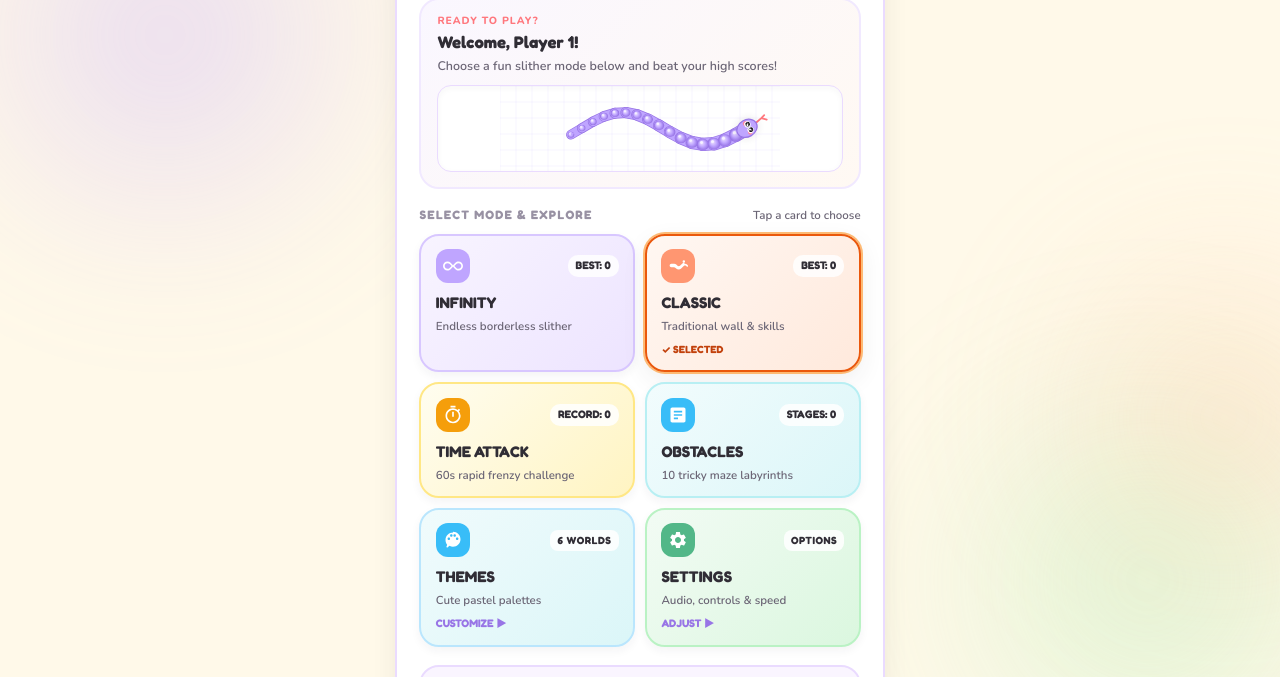
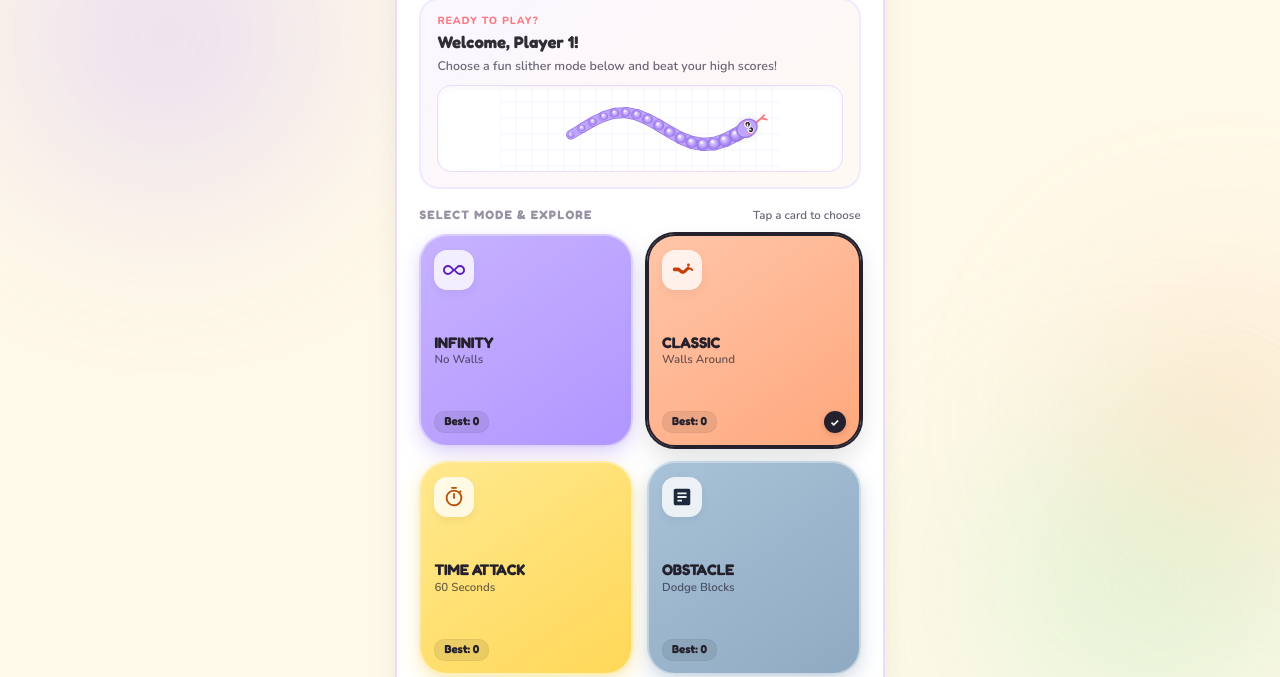
Before and after one commit to ganeshkumar1887/neon-snake-game, a plain HTML site: page index.html in a window 1280 px wide. Shown: the part 102-779 px from the top of the page. Drawn offline with nearby package versions, Linux system fonts and the light colour scheme.

Commit message:
Transform home cards to curved squares with rich pastels and 13px gap

```diff
--- a/css/style.css
+++ b/css/style.css
@@ -475,85 +475,110 @@ html, body {
 .home-cards-grid {
   display: grid;
   grid-template-columns: repeat(2, 1fr);
-  gap: 10px;
+  gap: 14px;
+  width: 100%;
 }
 
 .home-card-item {
-  border-radius: 20px;
-  padding: 0.85rem 0.9rem;
-  display: flex;
-  flex-direction: column;
-  gap: 0.35rem;
+  aspect-ratio: 1 / 1;
+  border-radius: 28px;
+  padding: 14px 13px 12px 13px;
+  display: flex;
+  flex-direction: column;
+  justify-content: space-between;
+  align-items: flex-start;
+  position: relative;
   cursor: pointer;
-  position: relative;
-  transition: transform 0.16s var(--anim-bounce), box-shadow 0.16s ease, border-color 0.16s ease;
   user-select: none;
-  box-shadow: var(--shadow-sm);
   outline: none;
+  box-sizing: border-box;
+  border: 2px solid rgba(255, 255, 255, 0.45);
+  box-shadow: 0 8px 18px rgba(0, 0, 0, 0.05), 0 2px 4px rgba(0, 0, 0, 0.03);
+  transition: transform 0.2s cubic-bezier(0.34, 1.56, 0.64, 1), box-shadow 0.2s ease, border-color 0.2s ease;
+  overflow: hidden;
 }
 
 .home-card-item:hover {
-  transform: translateY(-3px);
-  box-shadow: var(--shadow-md);
+  transform: translateY(-4px) scale(1.02);
+  box-shadow: 0 14px 26px rgba(0, 0, 0, 0.09);
 }
 
 .home-card-item:active {
-  transform: scale(0.97);
+  transform: scale(0.96);
 }
 
 .card-top {
   display: flex;
   justify-content: space-between;
-  align-items: center;
+  align-items: flex-start;
+  width: 100%;
 }
 
 .card-icon-wrap {
-  width: 34px;
-  height: 34px;
-  border-radius: 12px;
+  width: 40px;
+  height: 40px;
+  border-radius: 13px;
   display: flex;
   align-items: center;
   justify-content: center;
+  background: rgba(255, 255, 255, 0.78);
+  backdrop-filter: blur(4px);
+  box-shadow: 0 4px 10px rgba(0, 0, 0, 0.05);
+  transition: transform 0.2s ease;
+}
+
+.home-card-item:hover .card-icon-wrap {
+  transform: scale(1.08) rotate(-4deg);
 }
 
 .svg-card-icon {
-  width: 20px;
-  height: 20px;
+  width: 22px;
+  height: 22px;
+}
+
+.card-body {
+  display: flex;
+  flex-direction: column;
+  gap: 2px;
+  width: 100%;
 }
 
 .card-title {
   font-family: var(--font-display);
   font-size: 0.96rem;
-  font-weight: 700;
-  color: var(--color-dark);
-  margin-top: 0.2rem;
+  font-weight: 800;
+  color: #24212D;
+  margin: 0;
+  line-height: 1.15;
+  letter-spacing: -0.2px;
 }
 
 .card-desc {
   font-size: 0.72rem;
-  color: var(--color-text-muted);
-  line-height: 1.25;
-}
-
-.card-badge {
-  font-family: var(--font-display);
-  font-size: 0.68rem;
-  font-weight: 700;
-  padding: 0.2rem 0.5rem;
+  font-weight: 600;
+  color: rgba(36, 33, 45, 0.68);
+  margin: 0;
+  line-height: 1.2;
+}
+
+.card-bottom {
+  display: flex;
+  align-items: center;
+  justify-content: space-between;
+  width: 100%;
+}
+
+.card-badge, .card-badge-pill {
+  font-family: var(--font-display);
+  font-size: 0.72rem;
+  font-weight: 700;
+  padding: 3px 9px;
   border-radius: 10px;
-  background: rgba(255, 255, 255, 0.85);
-  color: var(--color-dark);
-}
-
-.card-badge-pill {
-  font-family: var(--font-display);
-  font-size: 0.65rem;
-  font-weight: 800;
-  letter-spacing: 0.5px;
-  padding: 0.2rem 0.45rem;
-  border-radius: 8px;
-  background: rgba(255, 255, 255, 0.85);
-  color: var(--color-dark);
+  background: rgba(0, 0, 0, 0.08);
+  color: #24212D;
+  border: 1px solid rgba(0, 0, 0, 0.04);
+  line-height: 1.2;
+  width: fit-content;
 }
 
 .card-check {
@@ -561,111 +586,90 @@ html, body {
   font-family: var(--font-display);
   font-size: 0.65rem;
   font-weight: 800;
+  width: 22px;
+  height: 22px;
+  border-radius: 50%;
+  background: #24212D;
+  color: #FFFFFF;
+  align-items: center;
+  justify-content: center;
+  box-shadow: 0 2px 6px rgba(0, 0, 0, 0.15);
+}
+
+.card-action-hint {
+  font-family: var(--font-display);
+  font-size: 0.68rem;
+  font-weight: 800;
+  color: #24212D;
+  opacity: 0.8;
+}
+
+/* Selected Active Card State */
+.home-card-item.active {
+  border-color: #24212D;
+  box-shadow: 0 0 0 2px #24212D, 0 10px 24px rgba(0, 0, 0, 0.12);
+}
+
+.home-card-item.active .card-check {
+  display: flex;
+}
+
+/* ==========================================================================
+   CARD PALETTES (Darker, Saturated Rich Pastels - Matching Reference Screenshot)
+   ========================================================================== */
+
+/* Card 1: INFINITY (Lavender) */
+.card-lavender {
+  background: linear-gradient(145deg, #C7B2FF 0%, #B196FF 100%);
+  box-shadow: 0 8px 20px rgba(177, 150, 255, 0.35), 0 2px 6px rgba(0, 0, 0, 0.04);
+}
+.card-lavender .card-icon-wrap {
+  color: #5B21B6;
+}
+
+/* Card 2: CLASSIC (Peach) */
+.card-peach {
+  background: linear-gradient(145deg, #FFC5A8 0%, #FFA87D 100%);
+  box-shadow: 0 8px 20px rgba(255, 168, 125, 0.35), 0 2px 6px rgba(0, 0, 0, 0.04);
+}
+.card-peach .card-icon-wrap {
+  color: #C2410C;
+}
+
+/* Card 3: TIME ATTACK (Soft Yellow) */
+.card-yellow {
+  background: linear-gradient(145deg, #FFE88D 0%, #FFD858 100%);
+  box-shadow: 0 8px 20px rgba(255, 216, 88, 0.38), 0 2px 6px rgba(0, 0, 0, 0.04);
+}
+.card-yellow .card-icon-wrap {
+  color: #B45309;
+}
+
+/* Card 4: OBSTACLE (Muted Slate / Steel Blue) */
+.card-sky {
+  background: linear-gradient(145deg, #A8C2D7 0%, #8FAAC2 100%);
+  box-shadow: 0 8px 20px rgba(143, 170, 194, 0.35), 0 2px 6px rgba(0, 0, 0, 0.04);
+}
+.card-sky .card-icon-wrap {
+  color: #1E293B;
+}
+
+/* Card 5: THEMES (Sky Cyan / Blue) */
+.card-lightblue, .card-purple {
+  background: linear-gradient(145deg, #B2EEF8 0%, #8EE0EE 100%);
+  box-shadow: 0 8px 20px rgba(142, 224, 238, 0.35), 0 2px 6px rgba(0, 0, 0, 0.04);
+}
+.card-lightblue .card-icon-wrap, .card-purple .card-icon-wrap {
+  color: #0E7490;
+}
+
+/* Card 6: SETTINGS (Mint Green) */
+.card-mint {
+  background: linear-gradient(145deg, #B5F4C5 0%, #8FE7A3 100%);
+  box-shadow: 0 8px 20px rgba(143, 231, 163, 0.35), 0 2px 6px rgba(0, 0, 0, 0.04);
+}
+.card-mint .card-icon-wrap {
   color: #15803D;
-  margin-top: 0.2rem;
-}
-
-.card-action-hint {
-  font-family: var(--font-display);
-  font-size: 0.68rem;
-  font-weight: 800;
-  color: var(--color-lavender-dark);
-  margin-top: 0.2rem;
-}
-
-/* Card 1: INFINITY (Lavender #BFA5FF) */
-.card-lavender {
-  background: linear-gradient(135deg, #F8F4FF 0%, #EDE4FF 100%);
-  border: 2px solid #D8C7FF;
-}
-.bg-lavender-icon {
-  background: #BFA5FF;
-  color: #FFFFFF;
-}
-.card-lavender.active {
-  border-color: #8B5CF6;
-  box-shadow: 0 0 0 2px #C4B5FD, var(--shadow-md);
-}
-.card-lavender.active .card-check {
-  display: block;
-}
-
-/* Card 2: CLASSIC (Peach #FFC99F) */
-.card-peach {
-  background: linear-gradient(135deg, #FFF7F2 0%, #FFE9DC 100%);
-  border: 2px solid #FFD4BA;
-}
-.bg-peach-icon {
-  background: #FF9671;
-  color: #FFFFFF;
-}
-.card-peach.active {
-  border-color: #EA580C;
-  box-shadow: 0 0 0 2px #FDBA74, var(--shadow-md);
-}
-.card-peach.active .card-check {
-  display: block;
-  color: #C2410C;
-}
-
-/* Card 3: TIME ATTACK (Soft Yellow #FFE987) */
-.card-yellow {
-  background: linear-gradient(135deg, #FFFDF0 0%, #FFF4C2 100%);
-  border: 2px solid #FFE785;
-}
-.bg-yellow-icon {
-  background: #F59E0B;
-  color: #FFFFFF;
-}
-.card-yellow.active {
-  border-color: #D97706;
-  box-shadow: 0 0 0 2px #FDE68A, var(--shadow-md);
-}
-.card-yellow.active .card-check {
-  display: block;
-  color: #B45309;
-}
-
-/* Card 4: OBSTACLE (Sky Blue #A9E7EC) */
-.card-sky {
-  background: linear-gradient(135deg, #F2FCFD 0%, #DBF6F8 100%);
-  border: 2px solid #B8EFF3;
-}
-.bg-sky-icon {
-  background: #38BDF8;
-  color: #FFFFFF;
-}
-.card-sky.active {
-  border-color: #0284C7;
-  box-shadow: 0 0 0 2px #BAE6FD, var(--shadow-md);
-}
-.card-sky.active .card-check {
-  display: block;
-  color: #0369A1;
-}
-
-/* Card 5: THEMES (Light Blue #A9E7EC) */
-.card-lightblue, .card-purple {
-  background: linear-gradient(135deg, #F0FBFC 0%, #DBF6F8 100%);
-  border: 2px solid #BAE6FD;
-}
-.bg-lightblue-icon, .bg-purple-icon {
-  background: #38BDF8;
-  color: #FFFFFF;
-}
-.card-lightblue:hover, .card-purple:hover {
-  border-color: #0284C7;
-  transform: translateY(-2px);
-}
-
-/* Card 6: SETTINGS (Mint Green #A9EDB0) */
-.card-mint {
-  background: linear-gradient(135deg, #F2FBF4 0%, #DBF7DF 100%);
-  border: 2px solid #BAF2C4;
-}
-.bg-mint-icon {
-  background: #52B788;
-  color: #FFFFFF;
 }
 
 /* Active Mode Banner Summary */
--- a/index.html
+++ b/index.html
@@ -98,11 +98,15 @@
                 <span class="card-icon-wrap bg-lavender-icon">
                   <svg viewBox="0 0 24 24" class="svg-card-icon"><path fill="currentColor" d="M18.6 6.62c-1.44 0-2.8.56-3.77 1.53L12 10.98l-2.83-2.83A5.334 5.334 0 0 0 5.4 6.62a5.38 5.38 0 0 0-5.4 5.38c0 2.97 2.43 5.38 5.4 5.38 1.44 0 2.8-.56 3.77-1.53L12 13.02l2.83 2.83c.97.97 2.33 1.53 3.77 1.53 2.97 0 5.4-2.41 5.4-5.38 0-2.97-2.43-5.38-5.4-5.38zm-13.2 8.76c-1.87 0-3.38-1.52-3.38-3.38 0-1.87 1.51-3.38 3.38-3.38 1 0 1.95.42 2.62 1.09L10.3 12l-2.28 2.29c-.67.67-1.62 1.09-2.62 1.09zm13.2 0c-1 0-1.95-.42-2.62-1.09L13.7 12l2.28-2.29c.67-.67 1.62-1.09 2.62-1.09 1.87 0 3.38 1.51 3.38 3.38 0 1.86-1.51 3.38-3.38 3.38z"/></svg>
                 </span>
-                <span class="card-badge" id="card-badge-infinity">BEST: 0</span>
               </div>
-              <h3 class="card-title">INFINITY</h3>
-              <p class="card-desc">Endless borderless slither</p>
-              <div class="card-check">✓ SELECTED</div>
+              <div class="card-body">
+                <h3 class="card-title">INFINITY</h3>
+                <p class="card-desc">No Walls</p>
+              </div>
+              <div class="card-bottom">
+                <span class="card-badge" id="card-badge-infinity">Best: 0</span>
+                <span class="card-check">✓</span>
+              </div>
             </div>
 
             <!-- Card 2: CLASSIC MODE (Peach) -->
@@ -111,11 +115,15 @@
                 <span class="card-icon-wrap bg-peach-icon">
                   <svg viewBox="0 0 24 24" class="svg-card-icon"><path fill="currentColor" d="M19 8c-.6 0-1.1.2-1.5.6l-3.1 3.1c-.4.4-1 .6-1.5.6s-1.1-.2-1.5-.6l-1.1-1.1c-.8-.8-1.9-1.2-3-1.2H4c-1.1 0-2 .9-2 2s.9 2 2 2h3.3c.5 0 1 .2 1.4.6l1.1 1.1c.8.8 1.9 1.2 3 1.2s2.2-.4 3-1.2l3.1-3.1c.4-.4 1-.6 1.5-.6s1 .2 1.4.6l.7.7c.4.4 1 .4 1.4 0s.4-1 0-1.4l-.7-.7c-.8-.8-1.9-1.3-3.1-1.3zm0-3a1.5 1.5 0 1 0 0 3 1.5 1.5 0 0 0 0-3z"/></svg>
                 </span>
-                <span class="card-badge" id="card-badge-classic">BEST: 0</span>
               </div>
-              <h3 class="card-title">CLASSIC</h3>
-              <p class="card-desc">Traditional wall & skills</p>
-              <div class="card-check">✓ SELECTED</div>
+              <div class="card-body">
+                <h3 class="card-title">CLASSIC</h3>
+                <p class="card-desc">Walls Around</p>
+              </div>
+              <div class="card-bottom">
+                <span class="card-badge" id="card-badge-classic">Best: 0</span>
+                <span class="card-check">✓</span>
+              </div>
             </div>
 
             <!-- Card 3: TIME ATTACK (Soft Yellow) -->
@@ -124,11 +132,15 @@
                 <span class="card-icon-wrap bg-yellow-icon">
                   <svg viewBox="0 0 24 24" class="svg-card-icon"><path fill="currentColor" d="M15 1H9v2h6V1zm-4 13h2V8h-2v6zm8.03-6.61l1.42-1.42c-.43-.51-.9-.99-1.41-1.41l-1.42 1.42A8.962 8.962 0 0 0 12 4c-4.97 0-9 4.03-9 9s4.02 9 9 9a8.994 8.994 0 0 0 7.03-14.61zM12 20c-3.87 0-7-3.13-7-7s3.13-7 7-7 7 3.13 7 7-3.13 7-7 7z"/></svg>
                 </span>
-                <span class="card-badge" id="card-badge-time">RECORD: 0</span>
               </div>
-              <h3 class="card-title">TIME ATTACK</h3>
-              <p class="card-desc">60s rapid frenzy challenge</p>
-              <div class="card-check">✓ SELECTED</div>
+              <div class="card-body">
+                <h3 class="card-title">TIME ATTACK</h3>
+                <p class="card-desc">60 Seconds</p>
+              </div>
+              <div class="card-bottom">
+                <span class="card-badge" id="card-badge-time">Best: 0</span>
+                <span class="card-check">✓</span>
+              </div>
             </div>
 
             <!-- Card 4: OBSTACLE MODE (Sky Blue) -->
@@ -137,11 +149,15 @@
                 <span class="card-icon-wrap bg-sky-icon">
                   <svg viewBox="0 0 24 24" class="svg-card-icon"><path fill="currentColor" d="M19 3H5c-1.1 0-2 .9-2 2v14c0 1.1.9 2 2 2h14c1.1 0 2-.9 2-2V5c0-1.1-.9-2-2-2zm-7 14H7v-2h5v2zm5-4H7v-2h10v2zm0-4H7V7h10v2z"/></svg>
                 </span>
-                <span class="card-badge" id="card-badge-obstacle">STAGES: 0</span>
               </div>
-              <h3 class="card-title">OBSTACLES</h3>
-              <p class="card-desc">10 tricky maze labyrinths</p>
-              <div class="card-check">✓ SELECTED</div>
+              <div class="card-body">
+                <h3 class="card-title">OBSTACLE</h3>
+                <p class="card-desc">Dodge Blocks</p>
+              </div>
+              <div class="card-bottom">
+                <span class="card-badge" id="card-badge-obstacle">Best: 0</span>
+                <span class="card-check">✓</span>
+              </div>
             </div>
 
             <!-- Card 5: THEMES (Light Blue) -->
@@ -150,11 +166,15 @@
                 <span class="card-icon-wrap bg-lightblue-icon">
                   <svg viewBox="0 0 24 24" class="svg-card-icon"><path fill="currentColor" d="M12 3c-4.97 0-9 4.03-9 9 0 2.12.74 4.07 1.97 5.61L4.35 19.4c-.39.39-.39 1.02 0 1.41.39.39 1.02.39 1.41 0l1.9-1.9C9.22 19.64 10.57 20 12 20c4.97 0 9-4.03 9-9s-4.03-9-9-9zm-5 9c-.83 0-1.5-.67-1.5-1.5S6.17 9 7 9s1.5.67 1.5 1.5S7.83 12 7 12zm3-4c-.83 0-1.5-.67-1.5-1.5S9.17 5 10 5s1.5.67 1.5 1.5S10.83 8 10 8zm4 0c-.83 0-1.5-.67-1.5-1.5S13.17 5 14 5s1.5.67 1.5 1.5S14.83 8 14 8zm3 4c-.83 0-1.5-.67-1.5-1.5S16.17 9 17 9s1.5.67 1.5 1.5S17.83 12 17 12z"/></svg>
                 </span>
-                <span class="card-badge-pill">6 WORLDS</span>
               </div>
-              <h3 class="card-title">THEMES</h3>
-              <p class="card-desc">Cute pastel palettes</p>
-              <div class="card-action-hint">CUSTOMIZE ▶</div>
+              <div class="card-body">
+                <h3 class="card-title">THEMES</h3>
+                <p class="card-desc">Change vibes</p>
+              </div>
+              <div class="card-bottom">
+                <span class="card-badge-pill">6 Worlds</span>
+                <span class="card-action-hint">▶</span>
+              </div>
             </div>
 
             <!-- Card 6: SETTINGS (Mint Green) -->
@@ -163,11 +183,15 @@
                 <span class="card-icon-wrap bg-mint-icon">
                   <svg viewBox="0 0 24 24" class="svg-card-icon"><path fill="currentColor" d="M19.14 12.94c.04-.3.06-.61.06-.94 0-.32-.02-.64-.07-.94l2.03-1.58c.18-.14.23-.41.12-.61l-1.92-3.32c-.12-.22-.37-.29-.59-.22l-2.39.96c-.5-.38-1.03-.7-1.62-.94l-.36-2.54c-.04-.24-.24-.41-.48-.41h-3.84c-.24 0-.43.17-.47.41l-.36 2.54c-.59.24-1.13.57-1.62.94l-2.39-.96c-.22-.08-.47 0-.59.22L2.74 8.87c-.12.21-.08.47.12.61l2.03 1.58c-.05.3-.09.63-.09.94s.02.64.07.94l-2.03 1.58c-.18.14-.23.41-.12.61l1.92 3.32c.12.22.37.29.59.22l2.39-.96c.5.38 1.03.7 1.62.94l.36 2.54c.05.24.24.41.48.41h3.84c.24 0 .44-.17.47-.41l.36-2.54c.59-.24 1.13-.56 1.62-.94l2.39.96c.22.08.47 0 .59-.22l1.92-3.32c.12-.22.07-.47-.12-.61l-2.01-1.58zM12 15.6c-1.98 0-3.6-1.62-3.6-3.6s1.62-3.6 3.6-3.6 3.6 1.62 3.6 3.6-1.62 3.6-3.6 3.6z"/></svg>
                 </span>
-                <span class="card-badge-pill">OPTIONS</span>
               </div>
-              <h3 class="card-title">SETTINGS</h3>
-              <p class="card-desc">Audio, controls & speed</p>
-              <div class="card-action-hint">ADJUST ▶</div>
+              <div class="card-body">
+                <h3 class="card-title">SETTINGS</h3>
+                <p class="card-desc">Controls</p>
+              </div>
+              <div class="card-bottom">
+                <span class="card-badge-pill">Options</span>
+                <span class="card-action-hint">▶</span>
+              </div>
             </div>
 
           </div>
--- a/js/ui.js
+++ b/js/ui.js
@@ -887,11 +887,11 @@ const UI = (() => {
       if (els.homeModeBest) els.homeModeBest.textContent = String(best).padStart(4, '0');
 
       // Update badges on all 4 mode cards on Home screen
-      if (els.cardBadgeInfinity) els.cardBadgeInfinity.textContent = `BEST: ${Storage.getModeBestScore('infinity')}`;
-      if (els.cardBadgeClassic) els.cardBadgeClassic.textContent = `BEST: ${Storage.getModeBestScore('classic')}`;
-      if (els.cardBadgeTime) els.cardBadgeTime.textContent = `RECORD: ${Storage.getModeBestScore('timeAttack')}`;
+      if (els.cardBadgeInfinity) els.cardBadgeInfinity.textContent = `Best: ${Storage.getModeBestScore('infinity')}`;
+      if (els.cardBadgeClassic) els.cardBadgeClassic.textContent = `Best: ${Storage.getModeBestScore('classic')}`;
+      if (els.cardBadgeTime) els.cardBadgeTime.textContent = `Best: ${Storage.getModeBestScore('timeAttack')}`;
       const stats = Storage.getStats();
-      if (els.cardBadgeObstacle) els.cardBadgeObstacle.textContent = `STAGES: ${stats.obstacleLevelsCompleted || 0}`;
+      if (els.cardBadgeObstacle) els.cardBadgeObstacle.textContent = `Best: ${stats.obstacleLevelsCompleted || 0}`;
     },
 
     // Configure HUD for current mode
```
Also changed, not shown: css/responsive.css (+27 -10 lines).
